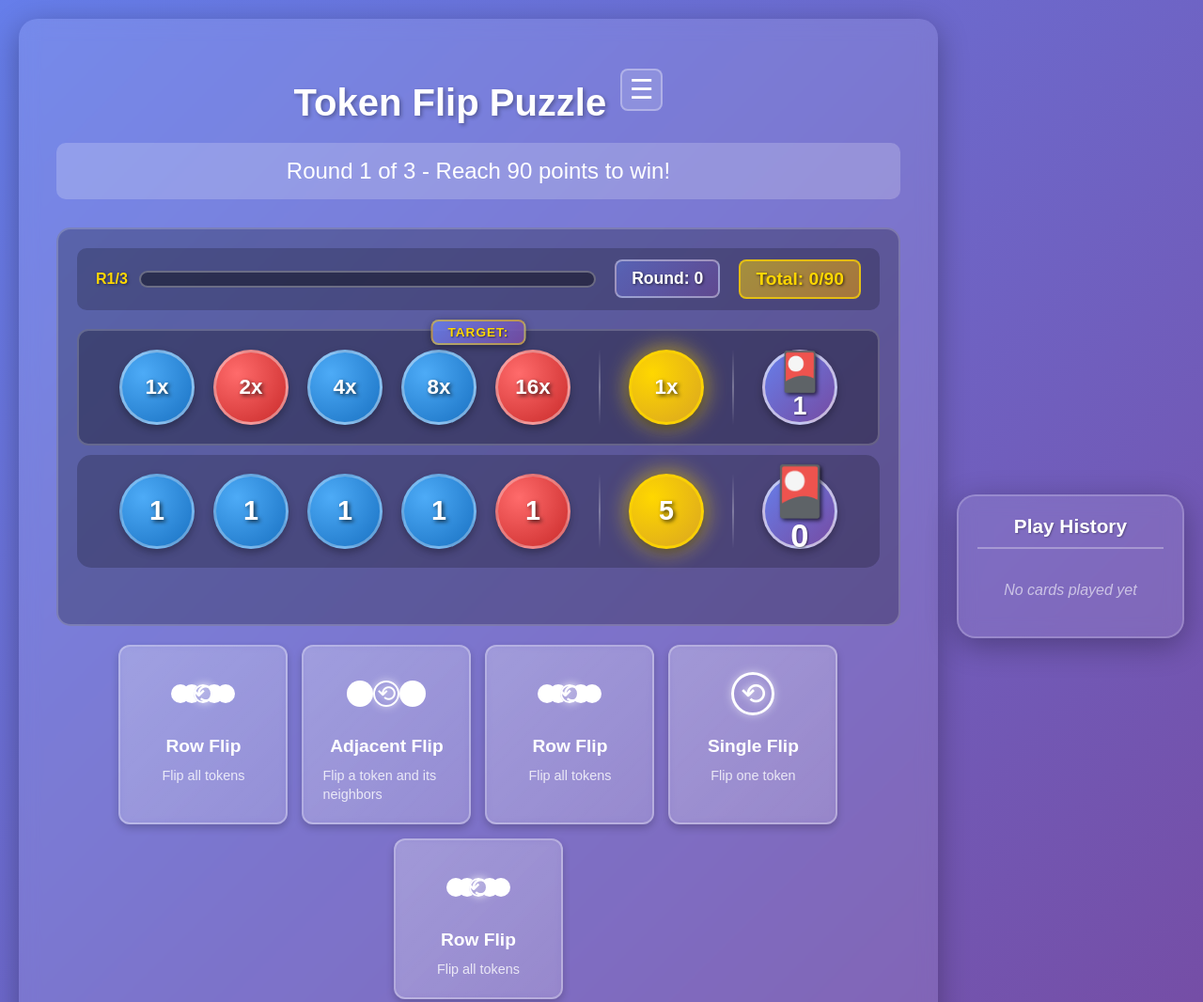
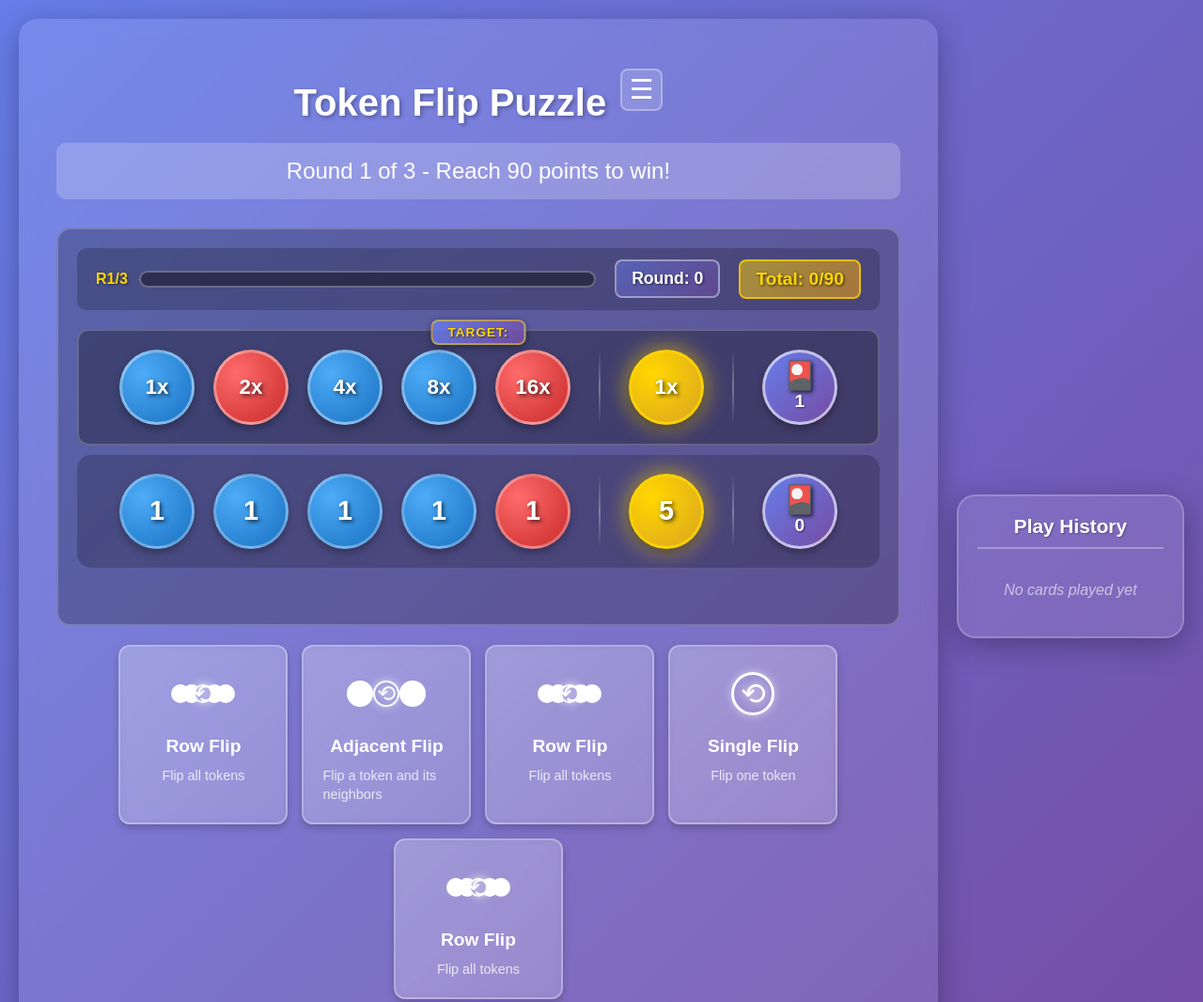
Before and after one commit to mikebranstein/sequora, a website built with webpack: page public/index.html in a window 1280 px wide. Shown: the top 1066 px of the page at 94% size. Built offline with nearby package versions, Linux system fonts and the light colour scheme.

Commit message:
fix: move count card image size mismatch

```diff
--- a/public/styles/main.css
+++ b/public/styles/main.css
@@ -274,6 +274,7 @@ h1 {
     justify-content: center;
     gap: 2px;
     cursor: help;
+    font-size: 16px;
 }
 
 .moves-icon {
@@ -397,6 +398,19 @@ h1 {
     align-items: center;
     justify-content: center;
     gap: 2px;
+    font-size: 16px;
+}
+
+.token-moves .moves-icon {
+    font-size: 1.8em;
+    line-height: 1;
+}
+
+.token-moves .moves-count {
+    font-size: 1.2em;
+    font-weight: 900;
+    color: #fff;
+    text-shadow: 1px 1px 2px rgba(0, 0, 0, 0.5);
 }
 
 .token-moves:hover {
--- a/src/client/styles/main.css
+++ b/src/client/styles/main.css
@@ -274,6 +274,7 @@ h1 {
     justify-content: center;
     gap: 2px;
     cursor: help;
+    font-size: 16px;
 }
 
 .moves-icon {
@@ -397,6 +398,19 @@ h1 {
     align-items: center;
     justify-content: center;
     gap: 2px;
+    font-size: 16px;
+}
+
+.token-moves .moves-icon {
+    font-size: 1.8em;
+    line-height: 1;
+}
+
+.token-moves .moves-count {
+    font-size: 1.2em;
+    font-weight: 900;
+    color: #fff;
+    text-shadow: 1px 1px 2px rgba(0, 0, 0, 0.5);
 }
 
 .token-moves:hover {
```
